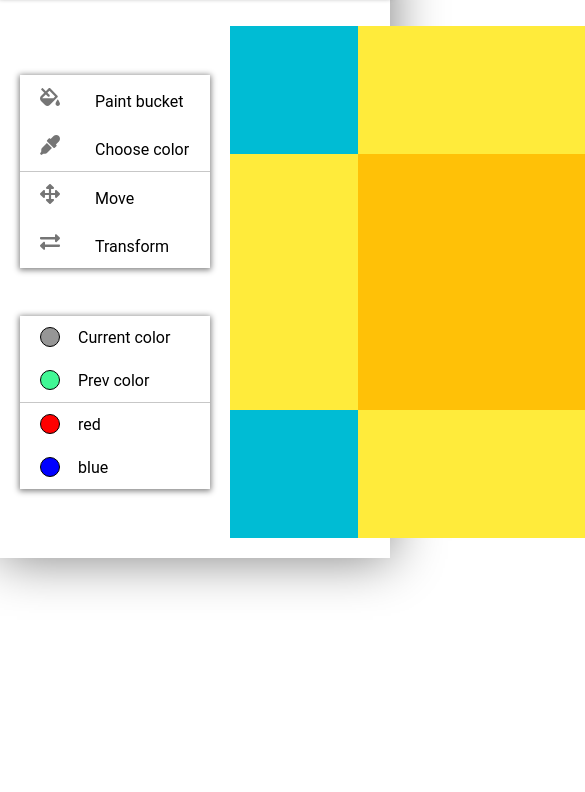
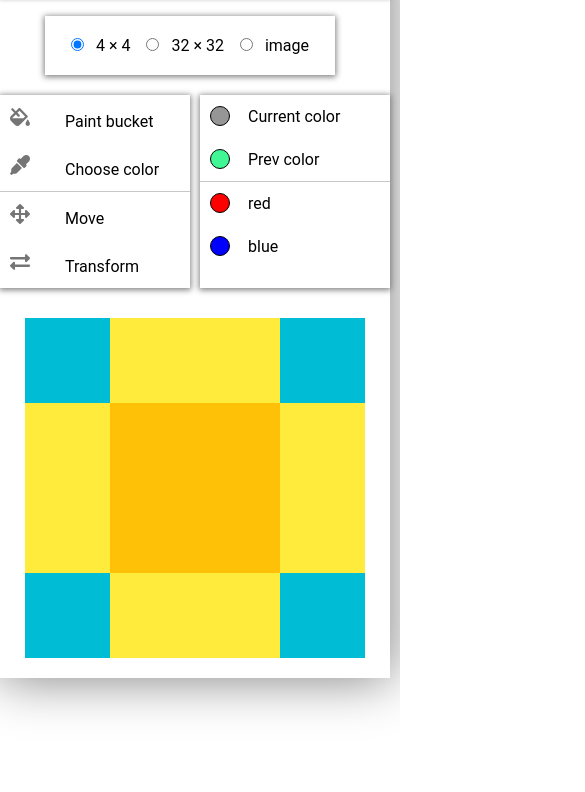
Before and after one commit to StanislavKharkiv/codejam-palette, a plain HTML site: page index.html in a window 390 px wide. Shown: the part 52-844 px from the top of the page, 585 px wide, since content can reach past the window. Drawn offline with Linux system fonts and the light colour scheme.

Commit message:
feat: add responsive

```diff
--- a/main.css
+++ b/main.css
@@ -104,7 +104,7 @@
 }
     /* sidebar right */
 .resize {
-    padding: 20px 10px;
+    padding: 20px;
 }
 .size-switcher {
     box-shadow: 0 1px 6px 1px gray;
@@ -123,3 +123,38 @@
 .size__input {
     margin-right: 12px;
 }
+
+@media screen and (max-width: 900px) {
+    .main {
+        flex-wrap: wrap;
+        justify-content: center;
+    }
+    .image {
+        order: 1;
+    }
+    .settings {
+        flex-direction: row;
+        padding: 10px;
+    }
+    .toolbar {
+        margin-right: 10px;
+    }
+    .resize {
+        padding: 10px;
+        padding-left: 0;
+    }
+    .instrument {
+        padding: 12px 10px;
+    }
+}
+@media screen and (max-width: 570px) {
+    .canvas {
+        width: 340px;
+    }
+    .resize {
+        order: -1;
+    }
+    .size {
+        display: inline-block;
+    }
+}
```
